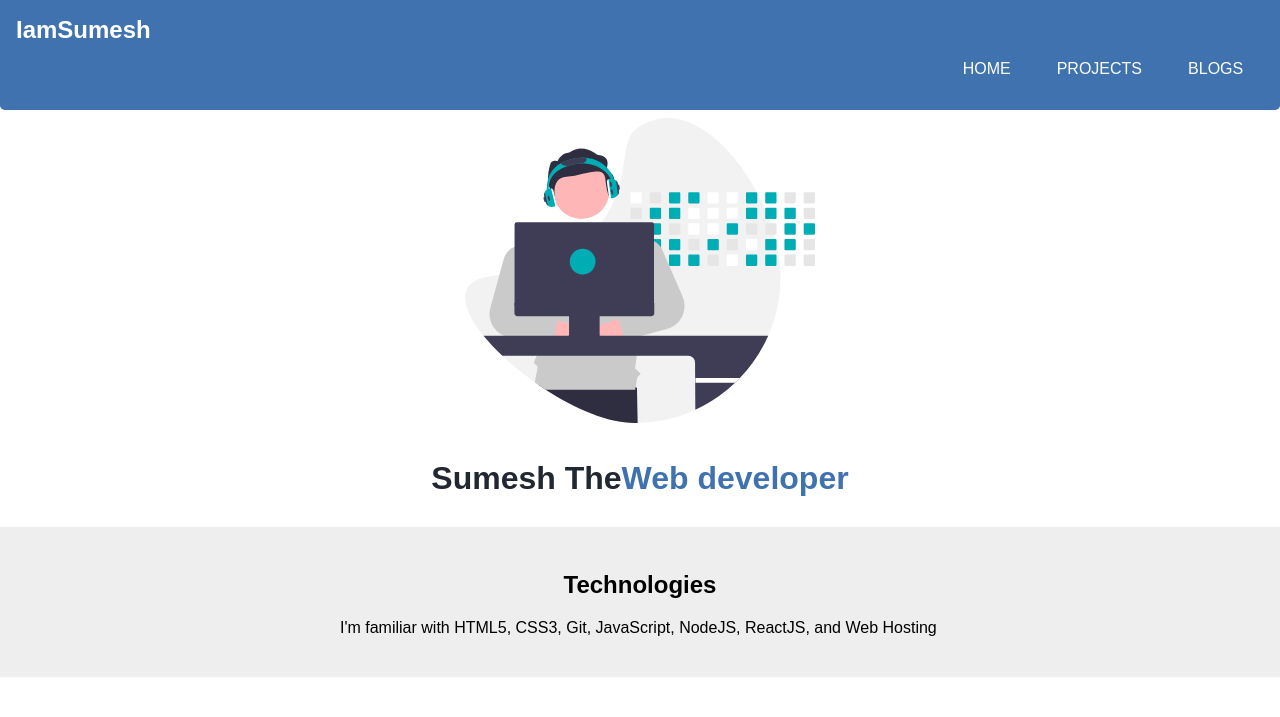
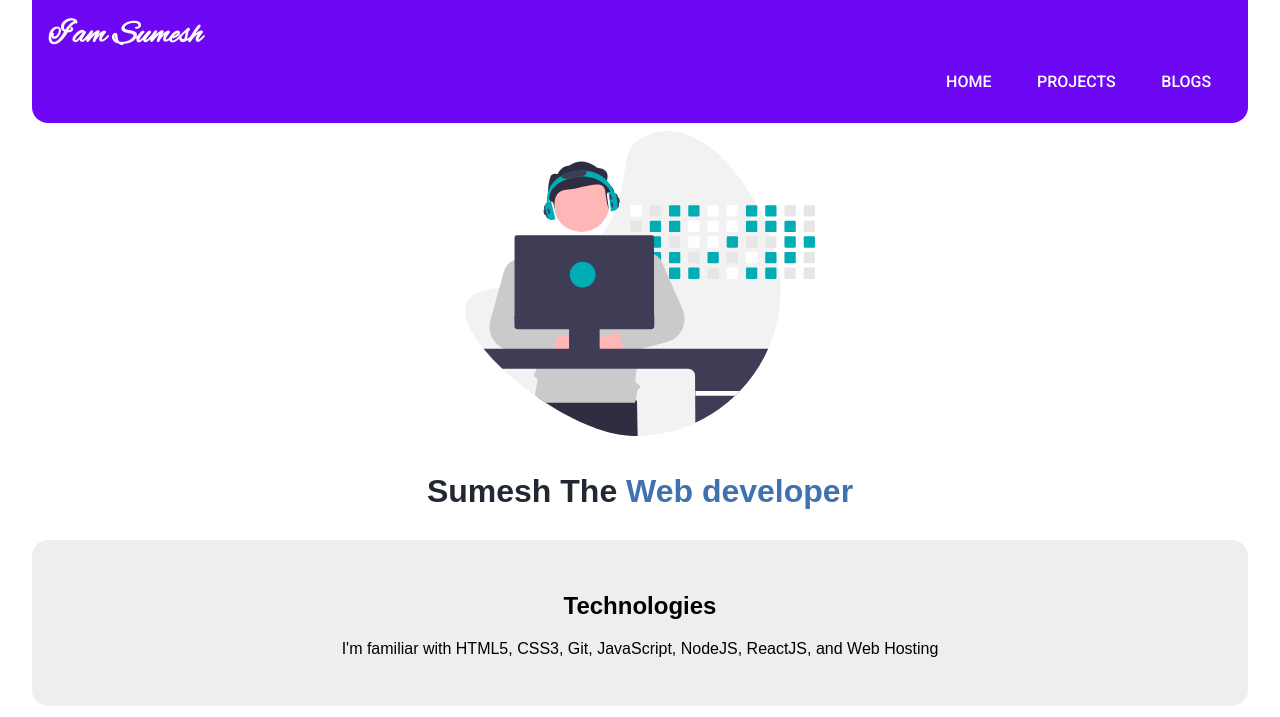
Before and after one commit to Sumeshpad/component-library, a plain HTML site: page index.html in a window 1280 px wide. Shown: the top 717 px of the page. Drawn offline with Linux system fonts and the light colour scheme.

Commit message:
changes to color and fonts

```diff
--- a/index.html
+++ b/index.html
@@ -8,7 +8,7 @@
   </head>
   <body>
     <nav class="navigation container">
-      <div class="nav-brand">IamSumesh</div>
+      <div class="nav-brand">I am Sumesh</div>
       <ul class="list-non-bullet nav-pills">
         <li class="list-item-inline">
           <a class="link" href="">HOME</a>
@@ -23,7 +23,7 @@
     <header class="hero">
       <img class="hero-image" src="images/hero-image.svg" alt="" />
       <h1 class="hero-heading">
-        Sumesh The<span class="heading-inverted">Web developer </span>
+        Sumesh The <span class="heading-inverted">Web developer </span>
       </h1>
     </header>
 
--- a/styles.css
+++ b/styles.css
@@ -1,10 +1,15 @@
 @import url("https://fonts.googleapis.com/css2?family=Roboto:wght@300;500&display=swap");
+@import url("https://fonts.googleapis.com/css2?family=Alex+Brush&family=Roboto:wght@300;500&display=swap");
+@import url("https://fonts.googleapis.com/css2?family=Roboto:wght@100&display=swap");
+@import url("https://fonts.googleapis.com/css2?family=Mulish:wght@200&display=swap");
 :root {
-  --primary-color: #3f72af;
+  --primary-color: #6e07f3;
 }
+
 body {
+  max-width: 95%;
+  margin: 0px auto;
   font-family: "Montserrat", sans-serif;
-  margin: 0px;
 }
 hr {
   margin: 2rem 0rem;
@@ -27,12 +32,12 @@ hr {
 }
 .primary-link {
   background-color: var(--primary-color);
-  border-radius: 0.3rem;
+  border-radius: 1.5rem;
   color: white;
 }
 .secondary-link {
   color: var(--primary-color);
-  border-radius: 0.3rem;
+  border-radius: 1.5rem;
   border: 1px solid var(--primary-color);
 }
 
@@ -48,11 +53,13 @@ hr {
   background-color: var(--primary-color);
   color: white;
   padding: 1rem;
-  border-radius: 0 0 0.3rem 0.3rem;
+  border-radius: 0 0 1rem 1rem;
+  font-family: "Roboto", sans-serif;
 }
 .navigation .nav-brand {
   font-weight: bold;
-  font-size: x-large;
+  font-size: 32px;
+  font-family: "Alex Brush", cursive;
 }
 .navigation .nav-pills {
   text-align: right;
@@ -79,7 +86,10 @@ hr {
   color: #3f72af;
 }
 .section {
-  padding: 1.5rem;
+  padding: 2rem;
+  margin: 2rem, 0;
+  border-radius: 1rem;
+  text-align: center;
 }
 .section h1 {
   text-align: center;
```
